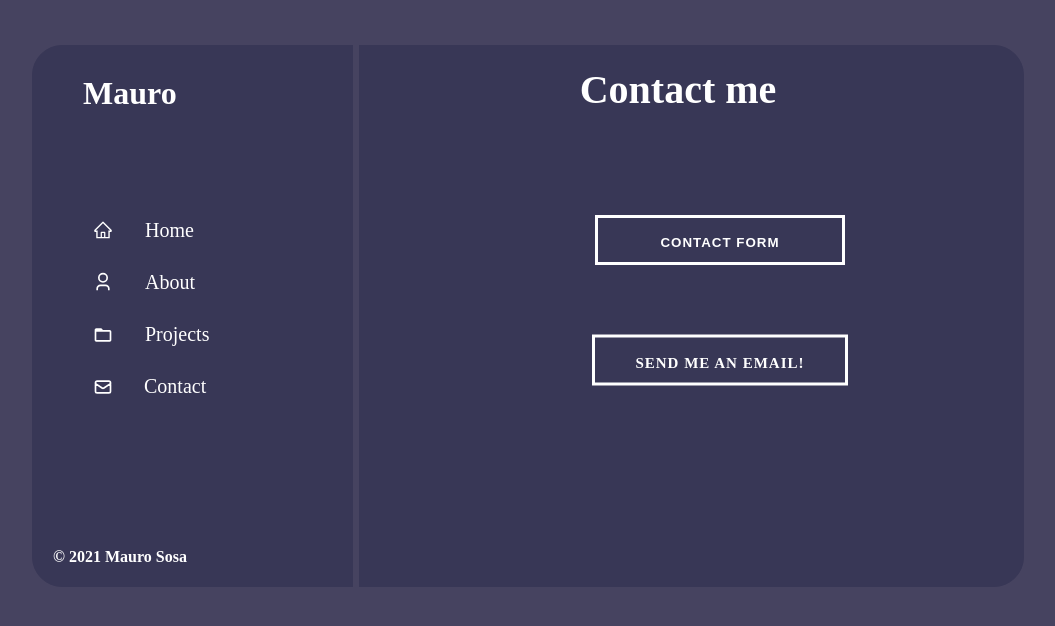
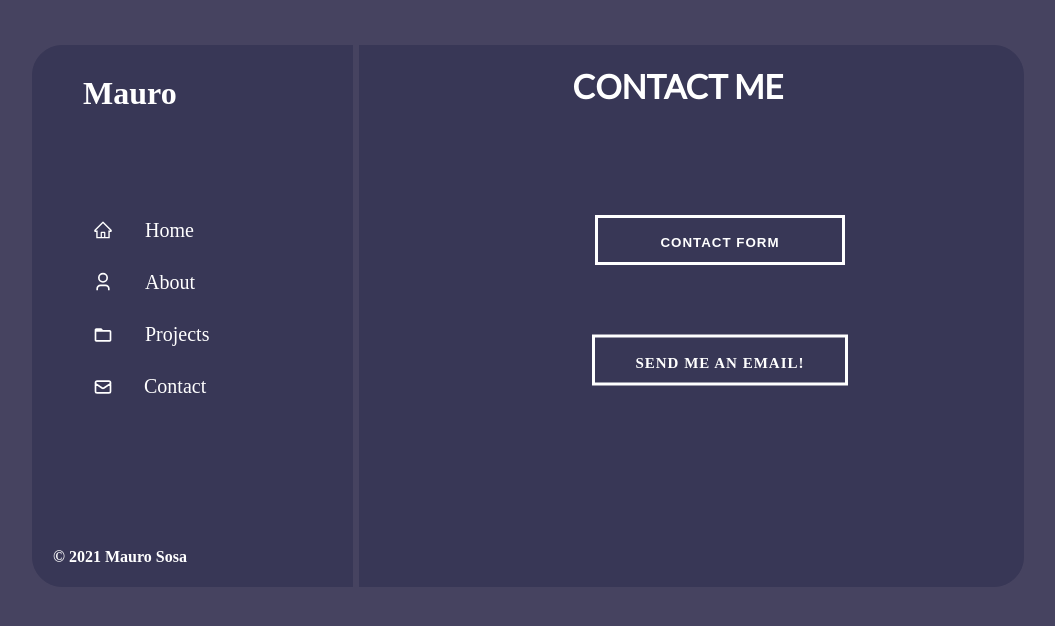
Before and after one commit to maureSs/maurososa-OLD, a React (Create React App) app: page /contact in a window 1280 px wide. Shown: the top 626 px of the page, without its empty margins (112-1167 px from the left). Built offline with nearby package versions, Linux system fonts and the light colour scheme.

Commit message:
website commit

```diff
--- a/public/index.html
+++ b/public/index.html
@@ -12,6 +12,7 @@
     <link rel="apple-touch-icon" href="%PUBLIC_URL%/logo192.png" />
     <link href="https://fonts.googleapis.com/css2?family=Oswald&display=swap" rel="stylesheet">
     <link href="https://fonts.googleapis.com/css2?family=PT+Sans&display=swap" rel="stylesheet">
+    <link href="https://fonts.googleapis.com/css2?family=Lato&display=swap" rel="stylesheet">
     <!--
       manifest.json provides metadata used when your web app is installed on a
       user's mobile device or desktop. See https://developers.google.com/web/fundamentals/web-app-manifest/
--- a/src/components/About.styles.js
+++ b/src/components/About.styles.js
@@ -8,10 +8,11 @@ export const Wrapper = styled.div`
   }
 
   h2 {
-    font-size: 40px;
+    font-size: 33px;
+    font-family: 'Lato', sans-serif;
     margin-bottom: 45px;
     @media (max-width: 480px) {
-      font-size: 30px;
+      font-size: 25px;
       margin-bottom: 30px;
     }
   }
--- a/src/components/Contact.styles.js
+++ b/src/components/Contact.styles.js
@@ -17,11 +17,12 @@ export const Wrapper = styled.div`
   }
 
   h2 {
-    font-size: 40px;
+    font-size: 33px;
+    font-family: 'Lato', sans-serif;
     text-align: center;
     margin-left: 300px;
     @media (max-width: 480px) {
-      font-size: 30px;
+      font-size: 25px;
       text-align: center;
       margin-bottom: 30px;
       margin-left: 50px;
--- a/src/components/Projects.styles.js
+++ b/src/components/Projects.styles.js
@@ -42,30 +42,29 @@ export const Wrapper = styled.div`
 
   .projects-title {
     display: flex;
-    font-size: 40px;
-    font-family: 'Ink Free';
+    width: 100%;
+    font-size: 33px;
+    font-family: 'Lato', sans-serif;
     margin-bottom: 0;
-    margin-left: 105px;
+    margin-left: -70px;
     @media (max-width: 480px) {
-      font-size: 35px;
+      font-size: 25px;
       margin-bottom: 15px;
-      margin-left: 80px;
+      margin-left: -30px;
     }
     @media (min-width: 769px) and (max-width: 1400px) {
       font-size: 25px;
-      margin-left: 140px;
+      margin-left: -40px;
       margin-bottom: 10px;
     }
     @media (min-width: 1400px) and (max-width: 1919px) {
       font-size: 35px;
-      margin-left: 165px;
+      margin-left: 0px;
     }
   }
 
   .title {
-    padding-left: 49px;
-    padding-right: 60px;
-    padding-top: -50px;
+    margin: 0 auto;
     @media (max-width: 480px) {
       padding-left: 0px;
     }
--- a/src/pages/About.js
+++ b/src/pages/About.js
@@ -23,7 +23,7 @@ export default function About() {
             <RiCloseLine className='go-back' />
           </Link>
           <div className='about-container'>
-            <h2>About</h2>
+            <h2>ABOUT</h2>
             Hey Hello!
             <br />
             My name is Mauro, and I am a Front-end developer from Buenos Aires,
--- a/src/pages/Contact.js
+++ b/src/pages/Contact.js
@@ -45,7 +45,7 @@ export default function Contact() {
         <Link to='/' className='navbar-item'>
           <RiCloseLine className='go-back' />
         </Link>
-        <h2>Contact me</h2>
+        <h2>CONTACT ME</h2>
         <div className='contact-container'>
           {showForm ? (
             <form onSubmit={sendEmail}>
--- a/src/pages/Projects.js
+++ b/src/pages/Projects.js
@@ -25,7 +25,7 @@ export default function Projects() {
         </Link>
         <div className='projects-container'>
           <h2 className='projects-title'>
-            <p className='title'>Projects</p>{' '}
+            <p className='title'>PROJECTS</p>{' '}
           </h2>
           <div className='projects-style'>
             <a
```
